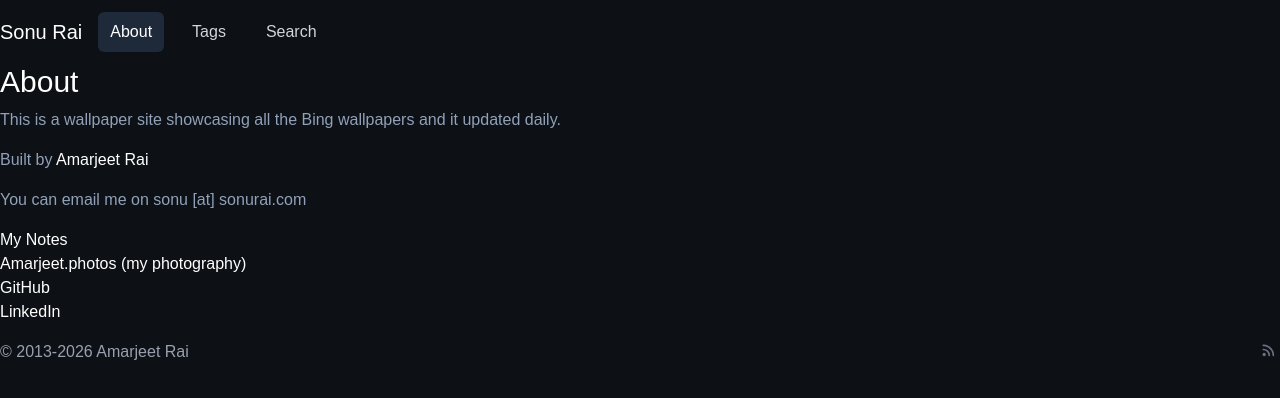
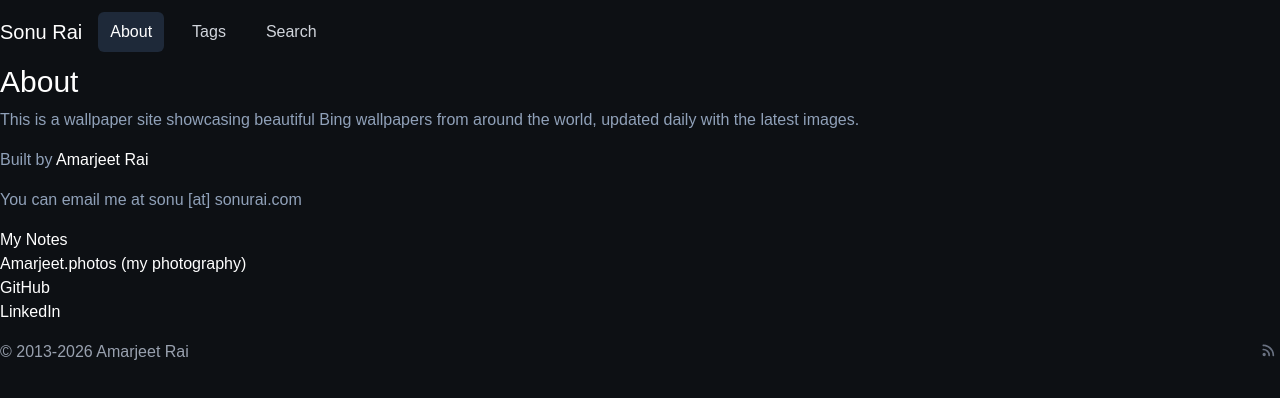
Before and after one commit to sonu27/sonurai.com, a Next.js app: page /about in a window 1280 px wide. Shown: the top 398 px of the page. Built offline with nearby package versions, Linux system fonts and the light colour scheme.

Commit message:
Update about page wording for better clarity and grammar

```diff
--- a/app/about/page.tsx
+++ b/app/about/page.tsx
@@ -2,7 +2,7 @@ import type { Metadata } from 'next'
 
 export const metadata: Metadata = {
   title: `About - ${process.env.NEXT_PUBLIC_NAME}`,
-  description: `About ${process.env.NEXT_PUBLIC_NAME} - A wallpaper site showcasing daily Bing wallpapers. Built by Amarjeet Rai.`,
+  description: `About ${process.env.NEXT_PUBLIC_NAME} - Discover stunning daily Bing wallpapers from around the world. Curated and built by Amarjeet Rai.`,
   alternates: {
     canonical: `${process.env.NEXT_PUBLIC_URL}/about`,
   },
@@ -12,9 +12,9 @@ export default function Page() {
   return (
     <div className="about mx-4 md:mx-0">
       <h1 className="text-3xl mb-2 text-white">About</h1>
-      <p>This is a wallpaper site showcasing all the Bing wallpapers and it updated daily.</p>
+      <p>This is a wallpaper site showcasing beautiful Bing wallpapers from around the world, updated daily with the latest images.</p>
       <p>Built by <a href="https://amarjeet.dev" rel="me">Amarjeet Rai</a></p>
-      <p>You can email me on sonu [at] sonurai.com</p>
+      <p>You can email me at sonu [at] sonurai.com</p>
       <p>
         <a href="https://arai.dev" rel="me">My Notes</a><br />
         <a href="https://amarjeet.photos" rel="me">Amarjeet.photos (my photography)</a><br />
```
